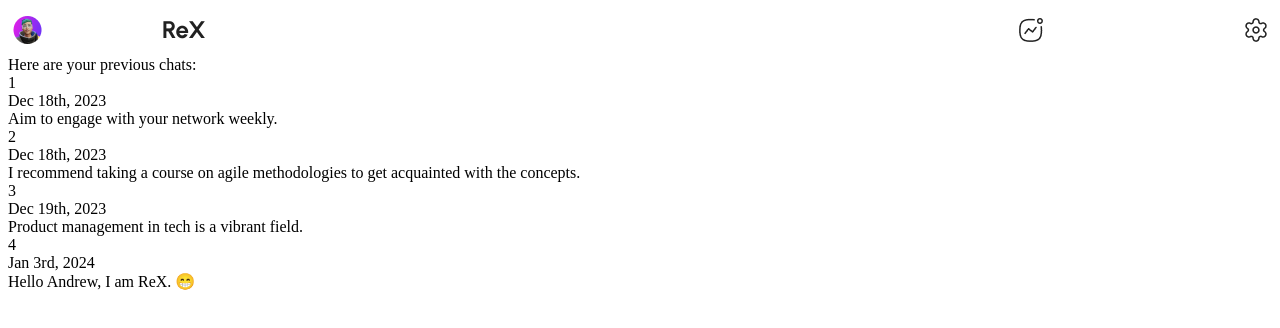
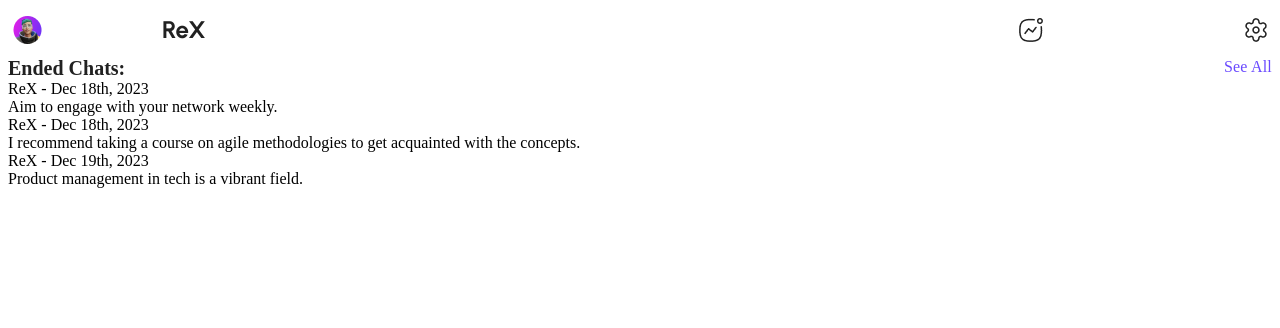
Before and after one commit to sivaShilpa/CosmoChatUI, a React (Create React App) app: page / in a window 1280 px wide. Shown: the top 328 px of the page. Built offline with nearby package versions, Linux system fonts and the light colour scheme; data requests are answered from the project's data file; a web font is replaced by a local one.

Commit message:
ended chats list display on home

```diff
--- a/data/db.json
+++ b/data/db.json
@@ -1,5 +1,5 @@
 {
-    "conversations": [
+    "endedChats": [
         {
             "id": 1,
             "date": "Dec 18th, 2023",
@@ -14,11 +14,14 @@
             "id": 3,
             "date": "Dec 19th, 2023",
             "lasttext": "Product management in tech is a vibrant field."
-        },
+        }
+    ],
+    "activeChats": [
         {
-            "id": 4,
+            "id": 1,
             "date": "Jan 3rd, 2024",
             "lasttext": "Hello Andrew, I am ReX. 😁"
         }
-    ]
+    ],
+    "messages": []
 }
--- a/src/components/Navigation/index.jsx
+++ b/src/components/Navigation/index.jsx
@@ -1,6 +1,6 @@
 import { Grid, Link } from '@mui/material';
 import React from 'react';
-import AllStyles from '../../styles';
+import AllStyles from '../../styles/home';
 import Images from '../../constants/images';
 
 function Navigation() {
--- a/src/pages/ChatHistory/index.jsx
+++ b/src/pages/ChatHistory/index.jsx
@@ -4,8 +4,7 @@ import { Grid } from '@mui/material';
 const ChatHistory = ({id, date, lasttext}) => {
     return (
         <Grid>
-            <Grid>{id}</Grid>
-            <Grid>{date}</Grid>
+            <Grid>ReX - {date}</Grid>
             <Grid>{lasttext}</Grid>
         </Grid>
     )
--- a/src/pages/home/index.jsx
+++ b/src/pages/home/index.jsx
@@ -2,20 +2,20 @@ import React, { useEffect, useState } from 'react';
 import { Grid, Link, Typography } from '@mui/material';
 import { motion } from 'framer-motion';
 import Images from '../../constants/images';
-import AllStyles from '../../styles';
-import api from '../../api/conversations';
+import AllStyles from '../../styles/home';
+import api from '../../api/endedChats';
 import ChatHistory from '../ChatHistory';
 
 function Home() {
-  const [conversations, setConversations] = useState([]);
+  const [endedChats, setEndedChats] = useState([]);
 
   useEffect(()=>{
-      const fetchConversations = async () => {
+      const fetchEndedChats = async () => {
       try{
-          const response = await api.get('/conversations');
-          setConversations(response.data);
+          const response = await api.get('/endedChats');
+          setEndedChats(response.data);
           console.log("response", response.data);
-          console.log("conversations", conversations);
+          console.log("conversations", endedChats);
       }catch(err){
           if(err.response){
               console.log(err.response.data);
@@ -26,11 +26,11 @@ function Home() {
           }
       }
       }
-      fetchConversations();
+      fetchEndedChats();
   }, [])
 
   return (
-    conversations.length===0 ?
+    endedChats.length===0 ?
      <Grid style={{ ...AllStyles.homeBody }}>
       <Grid style={{ ...AllStyles.homeRex }}>
         <img src={Images.HomRex} alt="homeRex" />
@@ -68,8 +68,13 @@ function Home() {
       </Grid>
     </Grid>
     :
-    <Grid>Here are your previous chats:
-        {conversations.map(el=>
+    <Grid>
+      <Grid style={{ ...AllStyles.endedChatsTitle }}>
+        <Grid style={{ ...AllStyles.endedChats }}>Ended Chats: </Grid>
+        <Grid><Link style={{ ...AllStyles.seeAllLink }} href="/endedChats">See All</Link></Grid>
+      </Grid>
+
+        {endedChats.map(el=>
             <ChatHistory key={el.id} id={el.id} date={el.date} lasttext={el.lasttext} />
         )}
     </Grid>
--- a/src/styles/index.jsx
+++ b/src/styles/home.jsx
@@ -175,6 +175,31 @@ const AllStyles = {
       textDecoration: 'none',
     },
   },
+  endedChats: {
+    color: 'var(--Greyscale-900, #212121)',
+    fontFamily: 'Satoshi',
+    fontSize: '20px',
+    fontStyle: 'normal',
+    fontWeight: 700,
+    lineHeight: '120%',
+    textAlign: 'left',
+  },
+  seeAllLink: {
+    color: 'var(--Primary-500, #6949FF)',
+    textAlign: 'right',
+    fontFamily: 'Satoshi',
+    fontSize: '16px',
+    fontStyle: 'normal',
+    fontWeight: 500,
+    lineHeight: '140%',
+    letterSpacing: '0.2px',
+    textDecoration: 'none',
+  },
+  endedChatsTitle: {
+    display: 'flex',
+    flexDirection: 'row',
+    justifyContent: 'space-between',
+  }
 };
 
 export default AllStyles;
```
Also changed, not shown: src/api/endedChats.js (renamed from src/api/conversations.js), src/styles/chatHistory.jsx (added).
